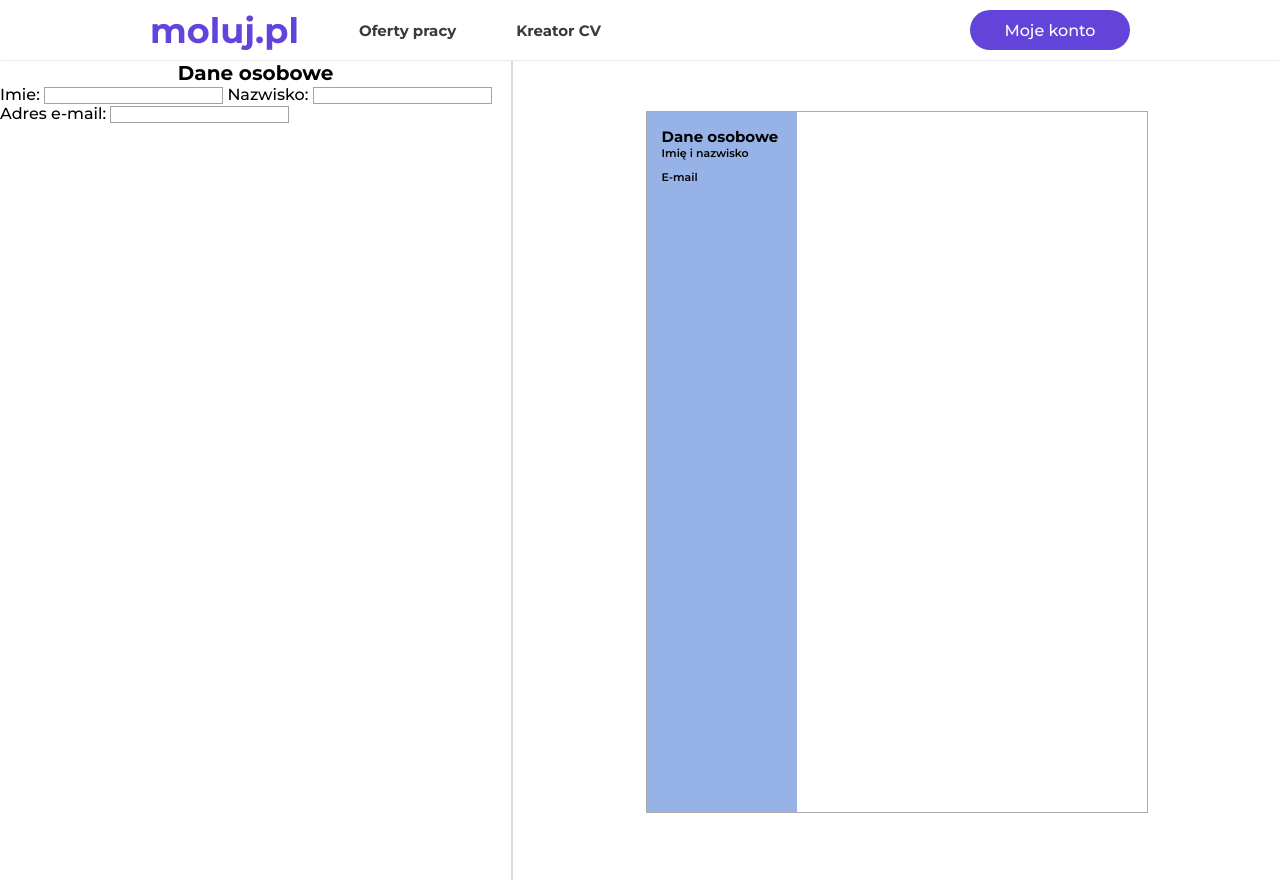
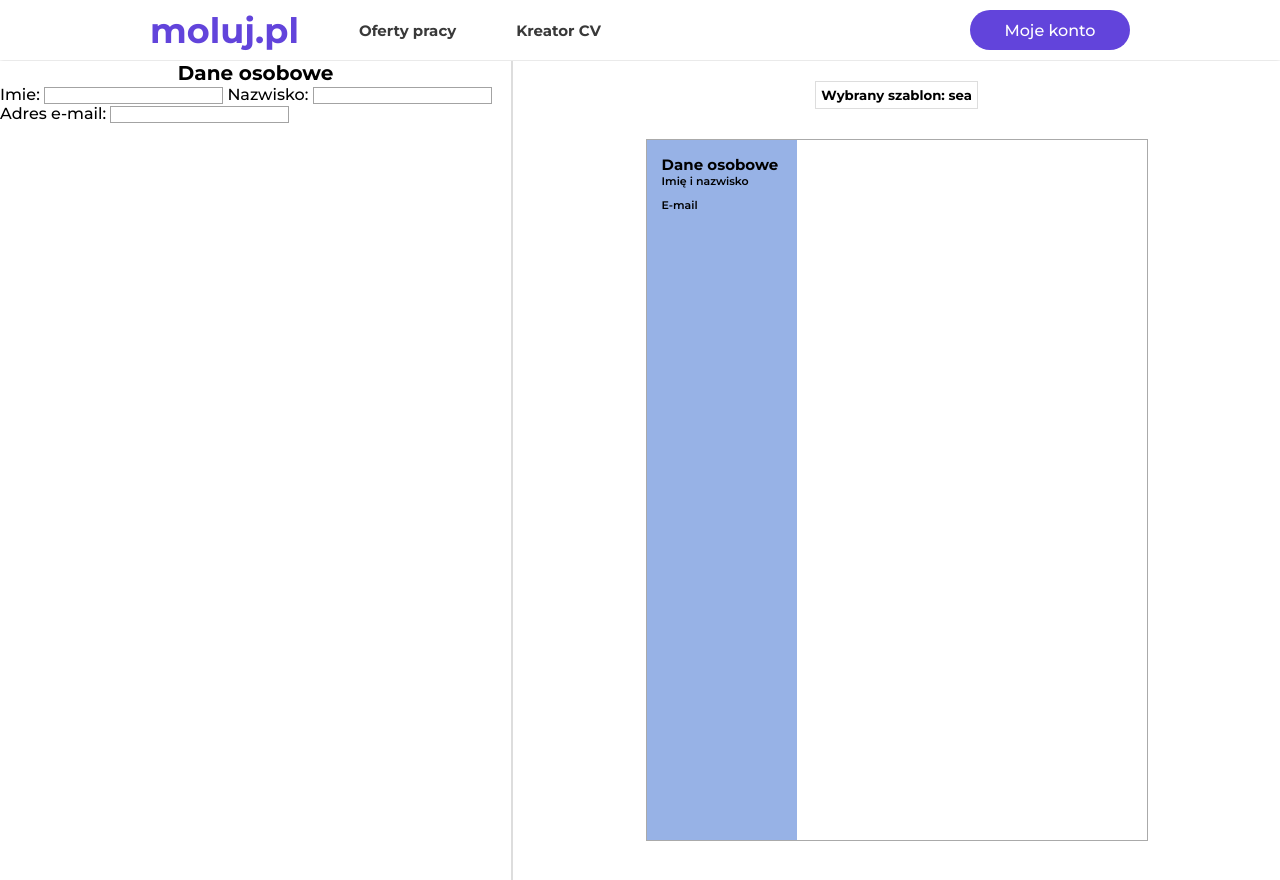
Before and after one commit to Uzyxen/system-ogloszeniowy, a Vue app: page /kreator-cv in a window 1280 px wide. Shown: the top 880 px of the page. Built offline with nearby package versions, Linux system fonts and the light colour scheme; no server answers; the HTML template or start-up script is replaced by a standard one.

Commit message:
selected template box

```diff
--- a/src/views/CVCreator.vue
+++ b/src/views/CVCreator.vue
@@ -16,6 +16,10 @@
         </div>
 
         <div id="preview">
+            <div id="selected-template">
+                <h5>Wybrany szablon: sea</h5>
+            </div>
+
             <div id="cv">
                 <div id="short">
                     <h4>Dane osobowe</h4>
@@ -31,6 +35,10 @@
                             <p>{{ email }}</p>
                         </div>
                     </div>
+                </div>
+
+                <div id="long">
+                    <h3>{{ first_name }} {{ last_name }}</h3>
                 </div>
             </div>
         </div>
@@ -57,7 +65,6 @@
         height: 100%;
         top: 61px;
         left: 0;
-        background-color: rgba(0, 0, 0, 0.5);
         display: flex;
     }
 
@@ -78,15 +85,18 @@
         width: 60%;
         height: 100%;
         display: flex;
-        justify-content: center;
-        align-items: start;
-        padding-top: 50px;
+        justify-content: start;
+        align-items: center;
+        padding-top: 20px;
+        flex-direction: column;
     }
 
     #preview #cv{
         border: 1px solid #AAA;
         width: 500px;
         height: 700px;
+        display: flex;
+        margin-top: 30px;
     }
 
     #cv #short{
@@ -120,4 +130,14 @@
         font-size: 9px;
     }
 
+    #long h3{
+        padding: 10px;
+    }
+
+    #selected-template{
+        cursor: pointer;
+        border: 1px solid #DDD;
+        padding: 5px;
+    }
+
 </style>
```
